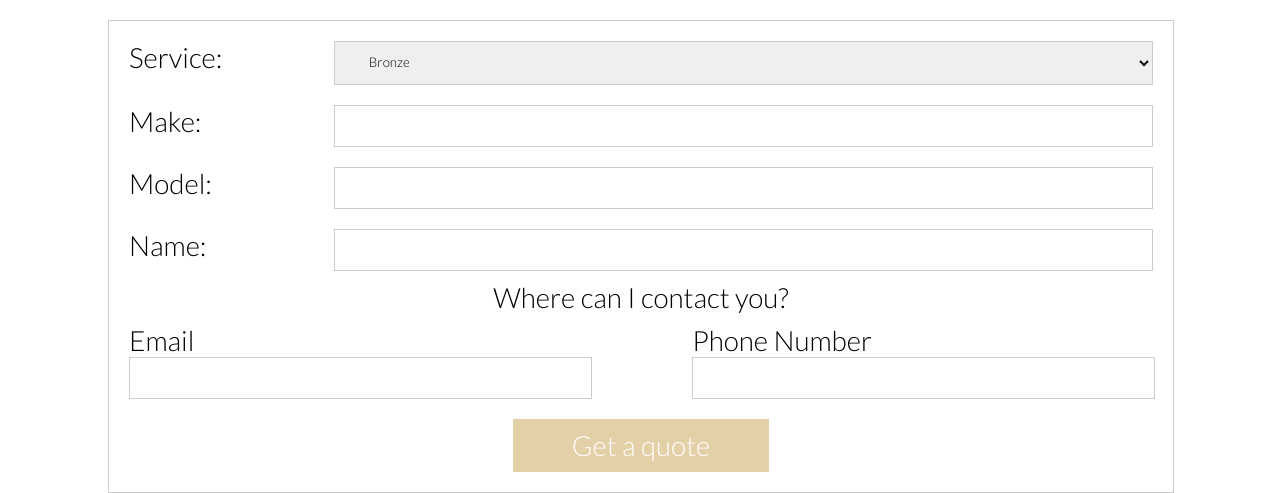
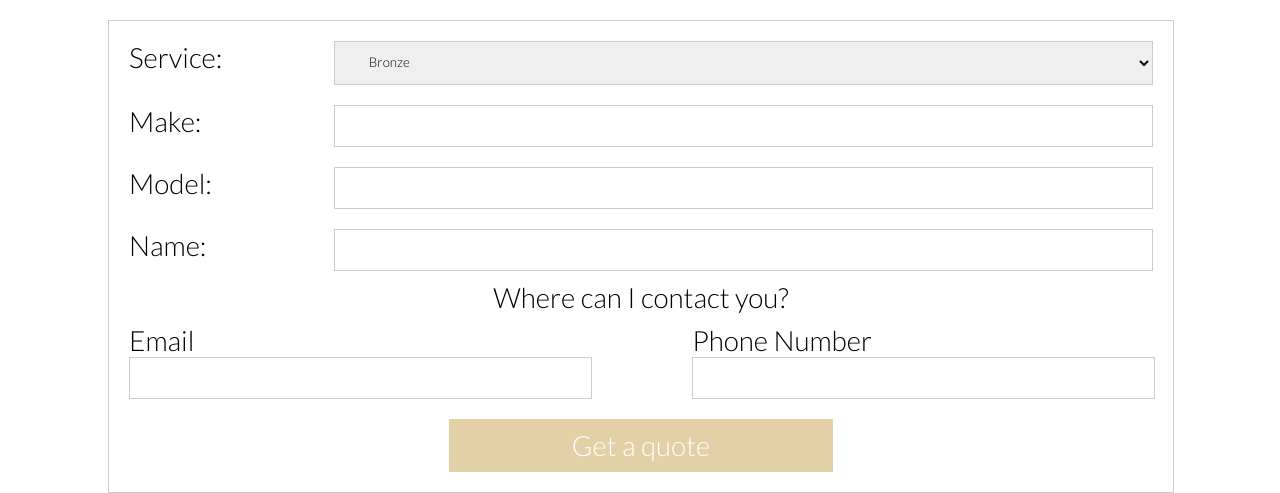
Before and after one commit to strawberrycatmilk/Supreme-Valeting-Kent, a website: page public/bookonline.html in a window 1280 px wide. Shown: the part 307-800 px from the top of the page. Drawn offline with Linux system fonts and the light colour scheme.

Commit message:
Update bookonline.html
made the button on the form the correct size.

```diff
--- a/public/bookonline.html
+++ b/public/bookonline.html
@@ -107,7 +107,7 @@
                 </div>
             </section>
 
-            <button class = "select-button" style = "margin-left: calc(60vw / 2); margin-top: 20px;" type = "submit">
+            <button class = "select-button" style = "margin-left: calc((80vw / 2) - 15vw); margin-top: 20px; width: 30vw;" type = "submit">
                 Get a quote
             </button>
 
```
